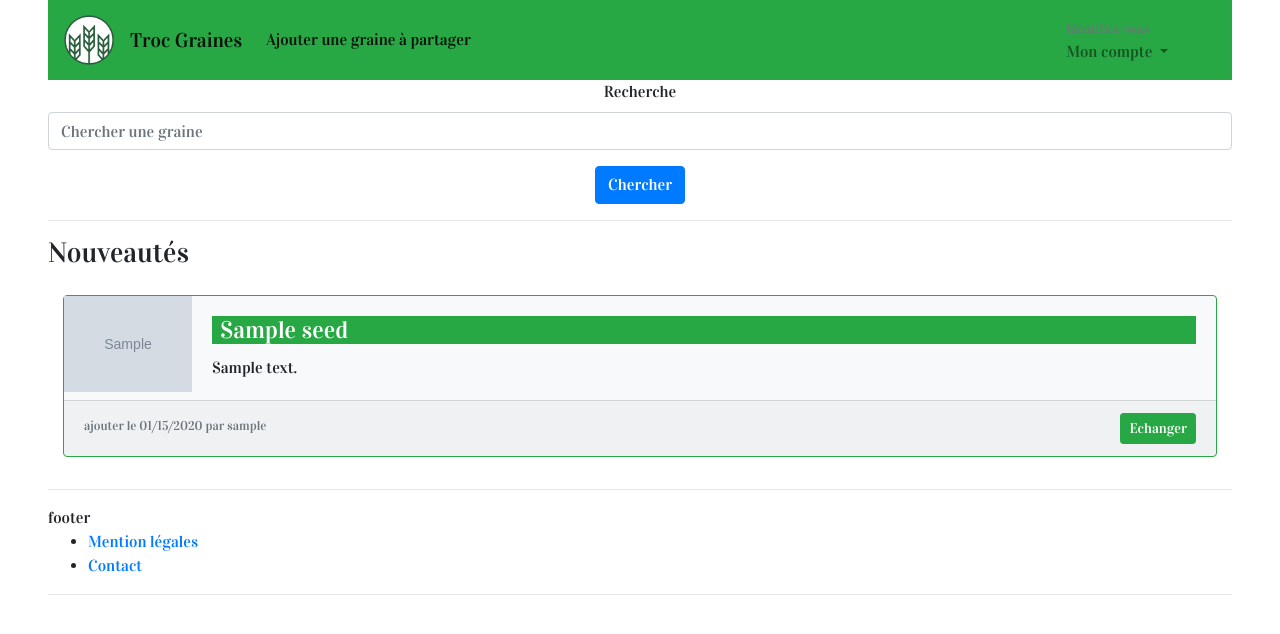
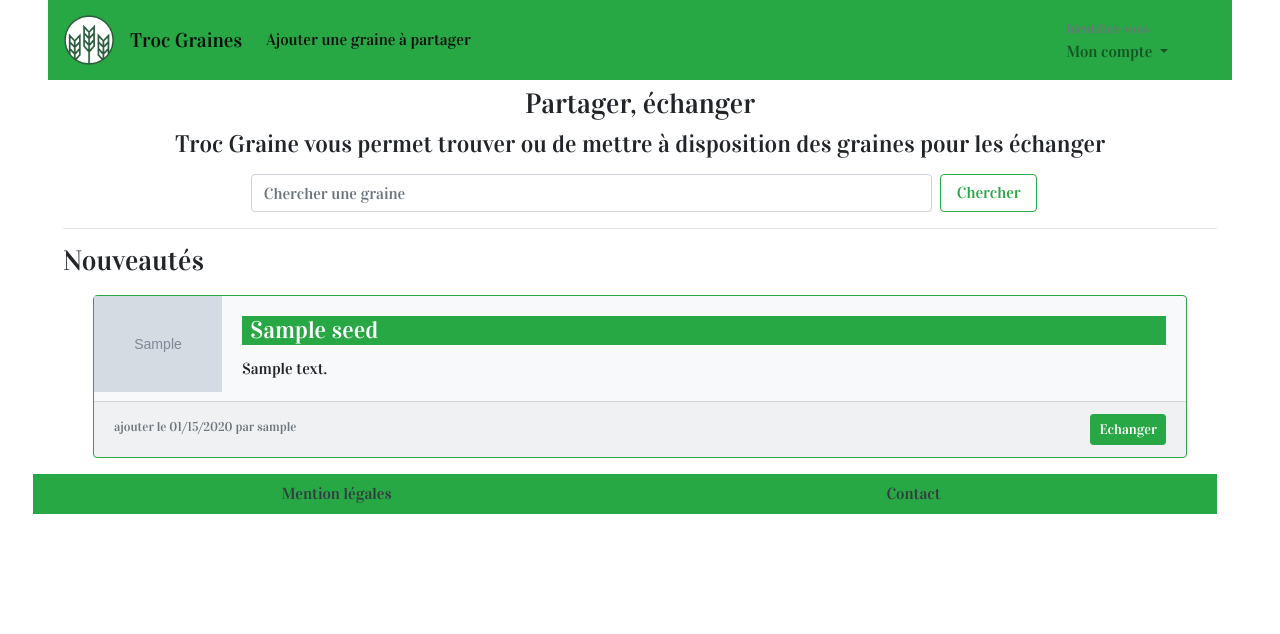
Before and after one commit to manuo1/P13-TrocGraines, a Django app: page / in a window 1280 px wide. Shown: the top 634 px of the page. Run offline with Django 3.2, Linux system fonts and the light colour scheme; tables that the repository leaves empty hold one stand-in row (values such as "Sample post"); grey boxes marked "Sample" are stand-in pictures; some libraries are stand-ins or nearby versions; some web fonts are replaced.

Commit message:
front + seeds delete

```diff
--- a/seeds/forms.py
+++ b/seeds/forms.py
@@ -23,7 +23,13 @@ class SeedCreateForm(forms.ModelForm):
 
 class SeedSearchForm(forms.Form):
     search = forms.CharField(
-        max_length=100,
-        label='Recherche',
-        widget=forms.TextInput(attrs={'placeholder': 'Chercher une graine'})
+        max_length=100
     )
+
+    def __init__(self, *args, **kwargs):
+        super(SeedSearchForm, self).__init__(*args, **kwargs)
+        self.fields['search'].widget.attrs.update({
+            'class': 'form-control mr-sm-2 col-lg-7',
+            'placeholder': 'Chercher une graine',
+            'aria-label': 'Search'
+        })
--- a/seeds/models.py
+++ b/seeds/models.py
@@ -30,7 +30,7 @@ class SeedManager(models.Manager):
     def get_user_seeds(self, user):
         """returns a list of user seeds."""
         matching_list = []
-        matching_list = Seed.objects.filter(owner=user).order_by('name')
+        matching_list = Seed.objects.filter(owner=user).order_by('-creation_date')
         return matching_list
 
     def changes_seed_availability(self, seed_id):
@@ -42,6 +42,17 @@ class SeedManager(models.Manager):
         except Error:
             seed.available = seed_old_state
             messages.append({40: 'Une erreur est survenue'})
+
+    def delete_seed(self, seed_id):
+        message =''
+        seed = get_object_or_404(Seed, pk=seed_id)
+        try:
+            seed_name = seed.name
+            seed.delete()
+            messages = [{40: 'Vous venez de supprimer : {}'.format(seed_name)}]
+        except Error:
+            messages = [{40: 'Une erreur est survenue'}]
+        return messages
 
 class Seed(models.Model):
 
--- a/templates/base.html
+++ b/templates/base.html
@@ -19,7 +19,7 @@
     <!-- local CSS -->
     <link href="{% static 'css/styles.css'%}" rel="stylesheet" type="text/css">
   </head>
-  <body class="mx-2 mx-lg-5">
+  <body class="mx-2 mx-lg-5 h-100">
 
     <!-- navigation bar -->
     <nav class="navbar navbar-expand-lg navbar-light bg-success sticky-top" id="navbar">
@@ -50,7 +50,6 @@
               {% endif %}
               </small>
               <br>
-
               Mon compte
             </a>
             <div class="dropdown-menu dropdown-menu-right">
@@ -64,9 +63,6 @@
               <a class="dropdown-item" href="{% url 'authentication:signup' %}" id='signup_btn'>Créer un compte</a>
               <a class="dropdown-item" href="{% url 'authentication:password_reset' %}" id='reset_psw_btn'>Mot de passe oublié</a>
               {% endif %}
-
-
-
             </div>
           </li>
           </ul>
@@ -88,20 +84,22 @@
       {% endif %}
     </div>
     <!-- main -->
-    <main>
+    <main class="container-fluid">
       {% block main %}
       {% endblock %}
     </main>
 
      <!-- footer -->
      <footer>
-       <hr>
-       <a>footer</a>
-       <ul>
-         <li><a href="#">Mention légales</a></li>
-         <li><a href="#">Contact</a></li>
-       </ul>
-       <hr>
+       <div class="row bg-success container-fluid py-2 text-center ">
+         <div class="col-lg-6">
+           <a class="text-dark" href="{% url 'trocgraines:homepage' %}">Mention légales<span class="sr-only">(current)</span></a>
+         </div>
+         <div class="col-lg-6">
+           <a class="text-dark" href="{% url 'trocgraines:homepage' %}">Contact<span class="sr-only">(current)</span></a>
+         </div>
+       </div>
+
      </footer>
      <!-- jQuery and Bootstrap Bundle (includes Popper) -->
      <script src="https://code.jquery.com/jquery-3.5.1.slim.min.js" integrity="sha384-DfXdz2htPH0lsSSs5nCTpuj/zy4C+OGpamoFVy38MVBnE+IbbVYUew+OrCXaRkfj" crossorigin="anonymous"></script>
--- a/trocgraines/templates/homepage.html
+++ b/trocgraines/templates/homepage.html
@@ -4,18 +4,29 @@
 {% block title %}Troc Graines{% endblock %}
 {% block main %}
 
+<!-- presentation area  -->
+<section class="mt-2" id="presentation">
+  <div class="row">
+    <div class="col-12 text-center">
+      <h3>Partager, échanger</h3>
+      <h4>Troc Graine vous permet trouver ou de mettre à disposition des graines pour les échanger</h4>
+    </div>
+  </div>
+</section>
 <!-- seed search form  -->
-<section id="seed_search_form">
-  <div class="text-center mb-100">
-    <form action="{% url 'trocgraines:homepage' %}" method="post">
-      {% csrf_token %}
-      {{ search_form|crispy }}
-      <button type="submit" class="btn btn-primary" id="login_form_btn">Chercher</button>
-    </form>
+<section class="mt-2" id="seed_search_form">
+  <div class="row d-block justify-content-center">
+
+      <form action="{% url 'trocgraines:homepage' %}" method="post" class="form-inline my-2 my-lg-0 mx-2">
+        <div class="col-2"></div>
+        {% csrf_token %}
+        {{ search_form.search }}
+        <button type="submit" class="btn btn-outline-success my-2 my-sm-0 col-lg-1" id="search_form_btn">Chercher</button>
+        <div class="col-2"></div>
+      </form>
   </div>
-  <hr>
 </section>
-
+<hr>
 <!-- seed search results  -->
 <section id="seed_search_results">
 
@@ -27,7 +38,7 @@
 
   {% if matching_list %}
     {% for seed in matching_list %}
-    <div class="container-fluid">
+    <div class="container-fluid" id="homepage_seed_{{seed.id}}_card>
       <div class="row">
         <div class="col-12 mt-3">
           <div class="card bg-light border-success mb-3">
@@ -57,10 +68,9 @@
           </div>
         </div>
       </div>
-    </div>
     {% endfor %}
   {% else %}
-      <a>Pas de résultats</a>
+      <a>Nous sommes désolés,il n'y a pas encore de {{searched_seed}} sur Troc Graines</a>
   {% endif %}
 
 
```
Also changed, not shown: seeds/templates/my_seeds.html (+29 -4 lines), seeds/views.py (+14 -3 lines).
